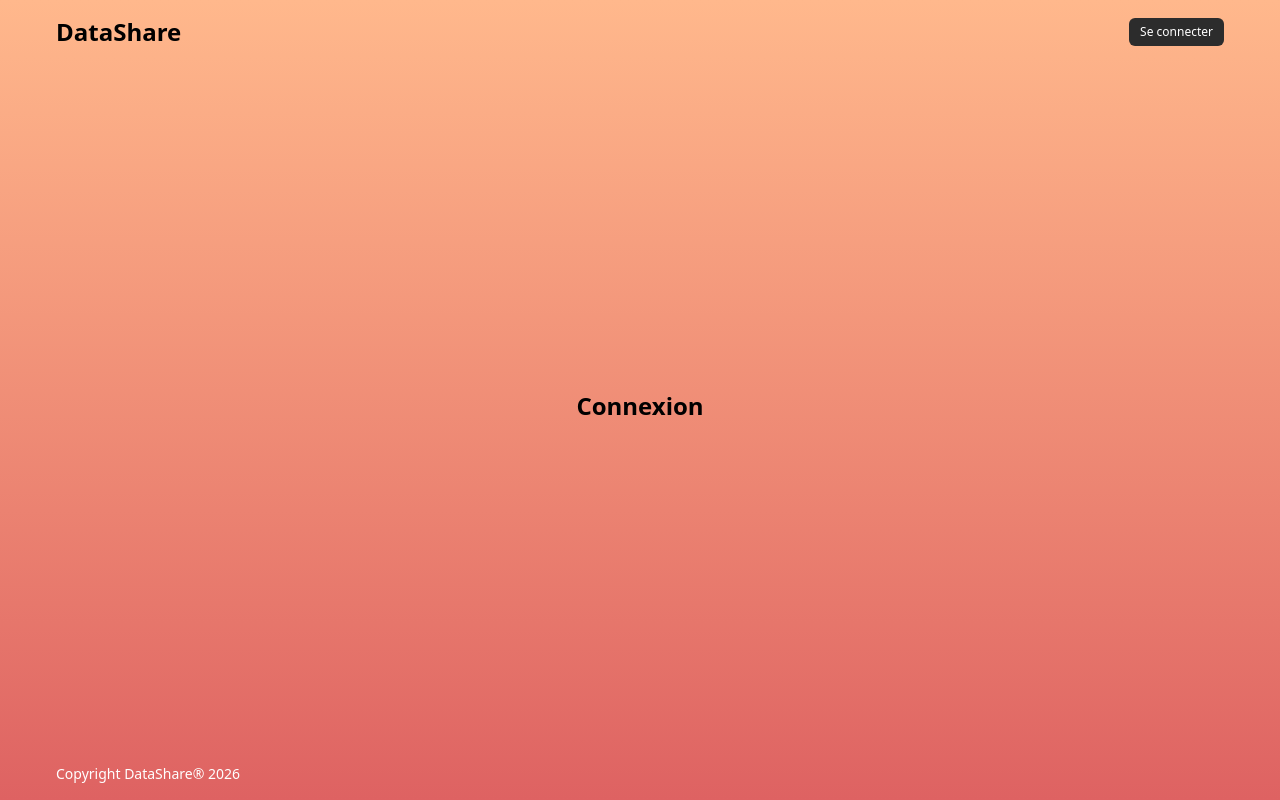
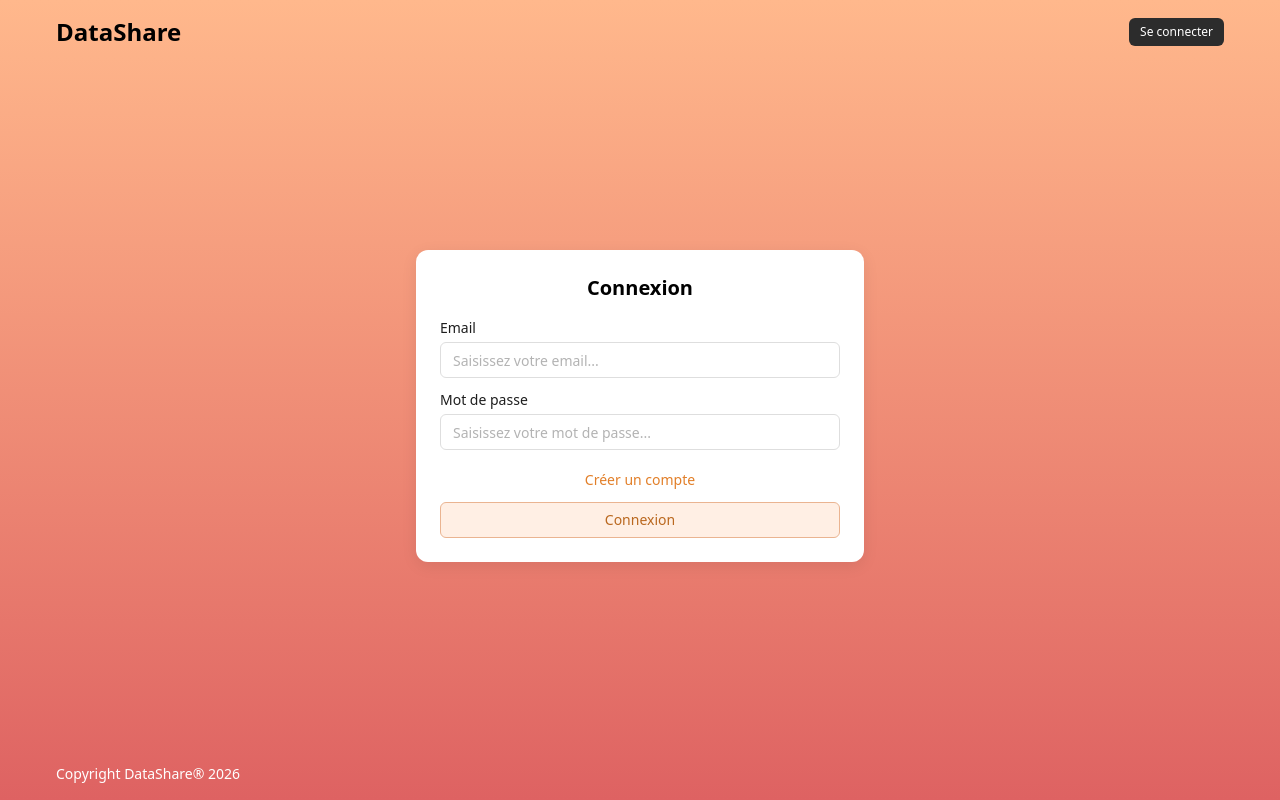
Before and after one commit to quentin-mace/OC_AL_P4_DataShare, a React (Vite) app in the folder DataShare_Front/: page /login in a window 1280 px wide. Built offline with nearby package versions, Linux system fonts and the light colour scheme.

Commit message:
feat(front): add the login form (#35)
Co-Authored-By: Claude Opus 5.5 <noreply@anthropic.com>

```diff
--- a/DataShare_Front/src/api/problem.ts
+++ b/DataShare_Front/src/api/problem.ts
@@ -18,3 +18,8 @@ export function getViolations(error: unknown): Violation[] | null {
   const violations: unknown = error.response.data?.violations
   return Array.isArray(violations) ? violations : null
 }
+
+/** Code HTTP d'une réponse en erreur, ou null sans réponse (réseau, CORS...). */
+export function getStatus(error: unknown): number | null {
+  return isAxiosError(error) ? (error.response?.status ?? null) : null
+}
--- a/DataShare_Front/src/pages/LoginPage.tsx
+++ b/DataShare_Front/src/pages/LoginPage.tsx
@@ -1,18 +1,100 @@
-import { useLocation } from 'react-router'
+import { zodResolver } from '@hookform/resolvers/zod'
+import { useState } from 'react'
+import { useForm } from 'react-hook-form'
+import { Link, Navigate, useLocation } from 'react-router'
+import { login } from '../api/login'
+import { getStatus } from '../api/problem'
+import { useAuthStore, useIsAuthenticated } from '../auth/authStore'
+import { Button } from '../components/ui/Button'
 import { Callout } from '../components/ui/Callout'
+import { Input } from '../components/ui/Input'
+import { paths } from '../routes/paths'
+import { loginSchema, type LoginCredentials, type LoginFormInput } from '../validation/loginSchema'
 
-// Posé par la page d'inscription en redirigeant ici après un 201.
-interface LoginLocationState {
+// registered est posé par la page d'inscription après un 201, from par la
+// garde de l'espace personnel quand elle renvoie ici.
+export interface LoginLocationState {
   registered?: boolean
+  from?: string
+}
+
+// L'API répond le même 401 pour un email inconnu et un mot de passe faux :
+// le message ne dit pas lequel des deux est en cause.
+function messageFor(status: number | null): string {
+  switch (status) {
+    case 401:
+      return 'Email ou mot de passe incorrect.'
+    case 429:
+      return 'Trop de tentatives de connexion, réessayez dans quelques minutes.'
+    default:
+      return 'Connexion impossible pour le moment, réessayez plus tard.'
+  }
 }
 
 export function LoginPage() {
   const state = useLocation().state as LoginLocationState | null
+  const isAuthenticated = useIsAuthenticated()
+  const sessionExpired = useAuthStore((auth) => auth.sessionExpired)
+  const storeToken = useAuthStore((auth) => auth.login)
+  const [formError, setFormError] = useState<string | null>(null)
+  const {
+    register,
+    handleSubmit,
+    formState: { errors, isSubmitting },
+  } = useForm<LoginFormInput, unknown, LoginCredentials>({
+    resolver: zodResolver(loginSchema),
+    mode: 'onTouched',
+  })
+
+  // Couvre aussi l'après-connexion : le token enregistré, la page se redirige
+  // d'elle-même vers la page demandée avant la garde, ou vers l'espace personnel.
+  if (isAuthenticated) {
+    return <Navigate to={state?.from ?? paths.files} replace />
+  }
+
+  async function onSubmit(credentials: LoginCredentials) {
+    setFormError(null)
+    try {
+      storeToken(await login(credentials))
+    } catch (error) {
+      setFormError(messageFor(getStatus(error)))
+    }
+  }
 
   return (
-    <div className="flex flex-col items-center gap-4">
-      <h1 className="text-2xl font-bold text-ink">Connexion</h1>
-      {state?.registered && <Callout>Compte créé, vous pouvez vous connecter.</Callout>}
-    </div>
+    <section className="w-full max-w-md rounded-card bg-surface p-6 shadow-card">
+      <h1 className="mb-4 text-center text-xl font-bold text-ink">Connexion</h1>
+      {state?.registered && (
+        <Callout className="mb-4">Compte créé, vous pouvez vous connecter.</Callout>
+      )}
+      {sessionExpired && (
+        <Callout className="mb-4">Votre session a expiré, reconnectez-vous.</Callout>
+      )}
+      <form noValidate onSubmit={handleSubmit(onSubmit)} className="flex flex-col gap-3">
+        <Input
+          label="Email"
+          type="email"
+          autoComplete="email"
+          placeholder="Saisissez votre email..."
+          error={errors.email?.message}
+          {...register('email')}
+        />
+        <Input
+          label="Mot de passe"
+          type="password"
+          autoComplete="current-password"
+          placeholder="Saisissez votre mot de passe..."
+          error={errors.password?.message}
+          {...register('password')}
+        />
+        <Link to={paths.register} className="mt-2 self-center text-sm text-accent hover:underline">
+          Créer un compte
+        </Link>
+        {formError && <Callout variant="error">{formError}</Callout>}
+        <Button type="submit" fullWidth disabled={isSubmitting}>
+          Connexion
+        </Button>
+      </form>
+    </section>
   )
 }
```
Also changed, not shown: 2 other files (tests, documents, lock files or other folders).
